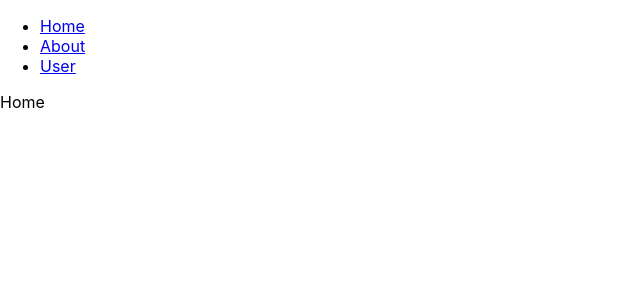
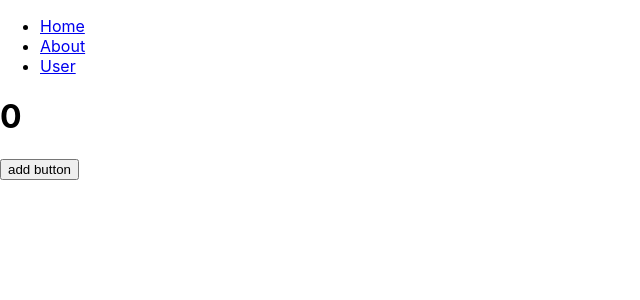
Before and after one commit to qhx0807/react-demo, a React (Create React App) app: page / in a window 1280 px wide. Shown: the top 300 px of the page, without its empty margins (0-640 px from the left). Built offline with nearby package versions, Linux system fonts and the light colour scheme.

Commit message:
useSelector

```diff
--- a/src/components/Home.js
+++ b/src/components/Home.js
@@ -1,11 +1,21 @@
-import React, { Component } from 'react'
+import React, { useCallback } from 'react'
+import { useSelector, useDispatch } from 'react-redux'
 
-export default class Home extends Component {
-	render () {
-		return (
-			<div>
-        Home
-			</div>
-		)
-	}
+function Home () {
+	const state = useSelector(state => state)
+	const dispatch = useDispatch()
+
+	const increment = useCallback(
+		() => dispatch({ type: 'INCREMENT' }),
+		[ dispatch ]
+	)
+
+	return (
+		<div>
+			<h1>{ state }</h1>
+			<button onClick={ increment }>add button</button>
+		</div>
+	)
 }
+
+export default Home
```
